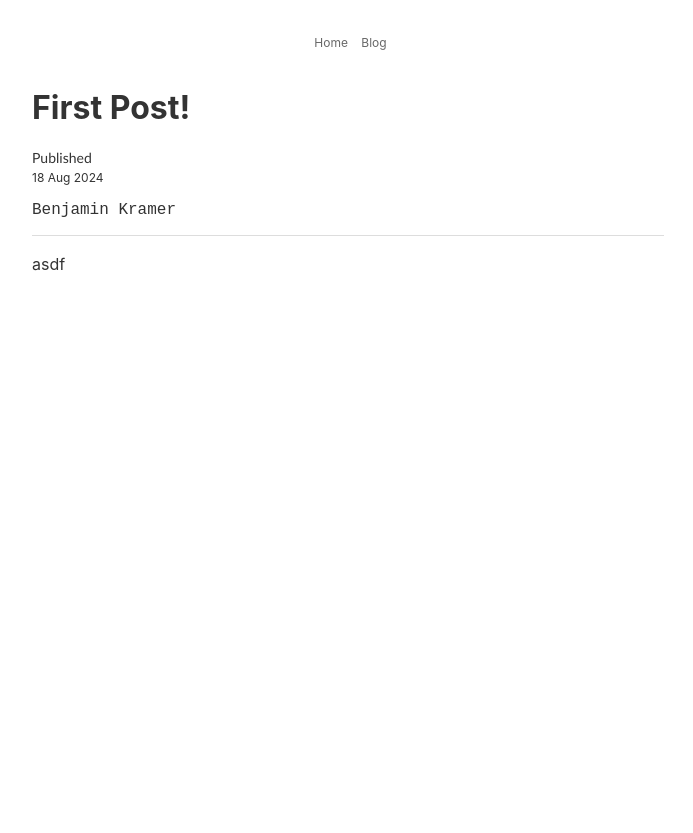
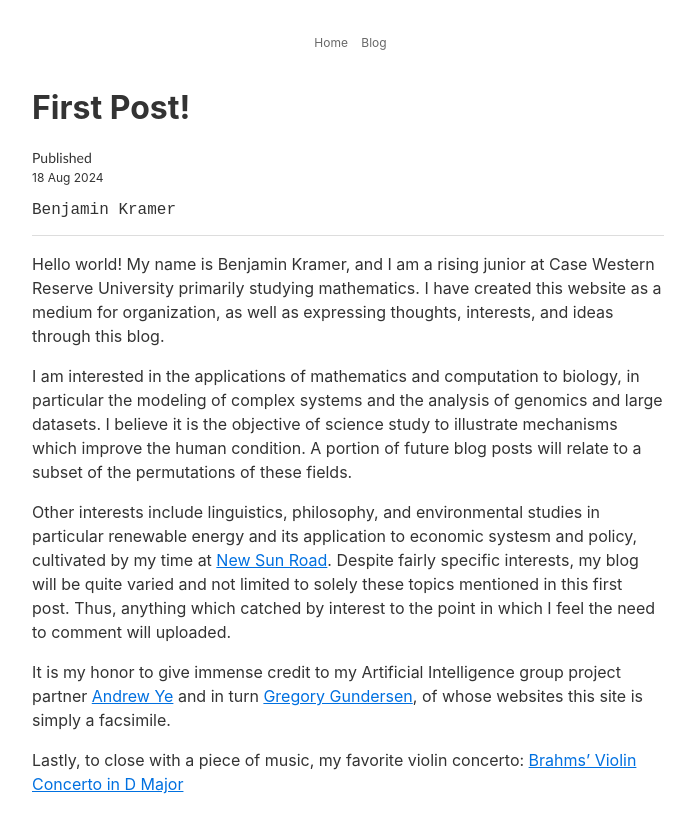
Before and after one commit to benjaminkramer64/benjaminkramer25.github.io, a Jekyll site: the page built from _posts/2024-08-18-firstpost.md, in a window 1280 px wide. Shown: the top 833 px of the page, without its empty margins (292-985 px from the left). Built offline with Jekyll 4.4.1, drawn with Linux system fonts in a browser that asks for light colours.

Commit message:
Update 2024-08-18-firstpost.md

```diff
--- a/_posts/2024-08-18-firstpost.md
+++ b/_posts/2024-08-18-firstpost.md
@@ -5,4 +5,12 @@ author: Benjamin Kramer
 subtitle: An Introduction, The First Post of this Blog, Acknowledgements
 tags: other
 ---
-asdf
+Hello world! My name is Benjamin Kramer, and I am a rising junior at Case Western Reserve University primarily studying mathematics. I have created this website as a medium for organization, as well as expressing thoughts, interests, and ideas through this blog.
+
+I am interested in the applications of mathematics and computation to biology, in particular the modeling of complex systems and the analysis of genomics and large datasets. I believe it is the objective of science study to illustrate mechanisms which improve the human condition. A portion of future blog posts will relate to a subset of the permutations of these fields.
+
+Other interests include linguistics, philosophy, and environmental studies in particular renewable energy and its application to economic systesm and policy, cultivated by my time at [New Sun Road](https://newsunroad.com/). Despite fairly specific interests, my blog will be quite varied and not limited to solely these topics mentioned in this first post. Thus, anything which catched by interest to the point in which I feel the need to comment will uploaded.
+
+It is my honor to give immense credit to my Artificial Intelligence group project partner [Andrew Ye](https://andrew-ye.com/) and in turn [Gregory Gundersen](https://gregorygundersen.com/), of whose websites this site is simply a facsimile.
+
+Lastly, to close with a piece of music, my favorite violin concerto: [Brahms' Violin Concerto in D Major](https://www.youtube.com/watch?v=7C_U7eUbVd8)
```
